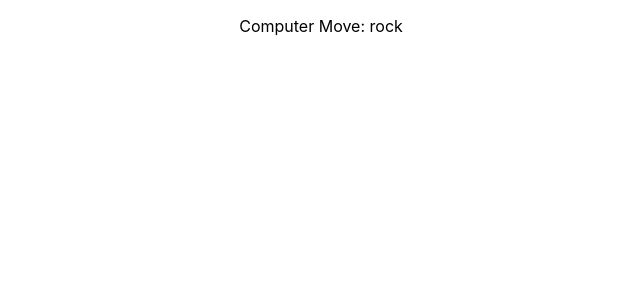
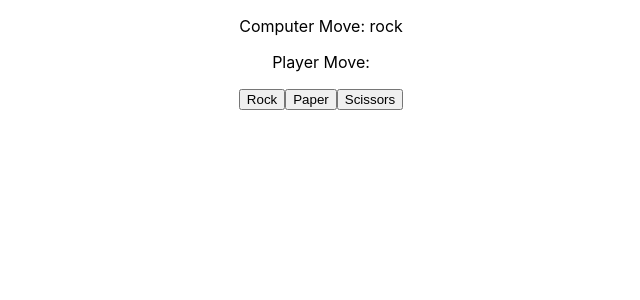
Before and after one commit to Bwardstories/React-paper-rock-scissors, a React (Create React App) app: page / in a window 1280 px wide. Shown: the top 300 px of the page, without its empty margins (319-959 px from the left). Built offline with nearby package versions, Linux system fonts and the light colour scheme.

Commit message:
added buttons for selecting playerMove

```diff
--- a/src/App.tsx
+++ b/src/App.tsx
@@ -13,6 +13,10 @@ function App() {
   return (
     <div className="App">
       <p>Computer Move: {computerMove}</p>
+      <p>Player Move: {playerMove ? playerMove : ""}</p>
+      <button onClick={() => setPlayerMove("rock")}>Rock</button>
+      <button onClick={() => setPlayerMove("paper")}>Paper</button>
+      <button onClick={() => setPlayerMove("scissors")}>Scissors</button>
     </div>
   );
 }
```
